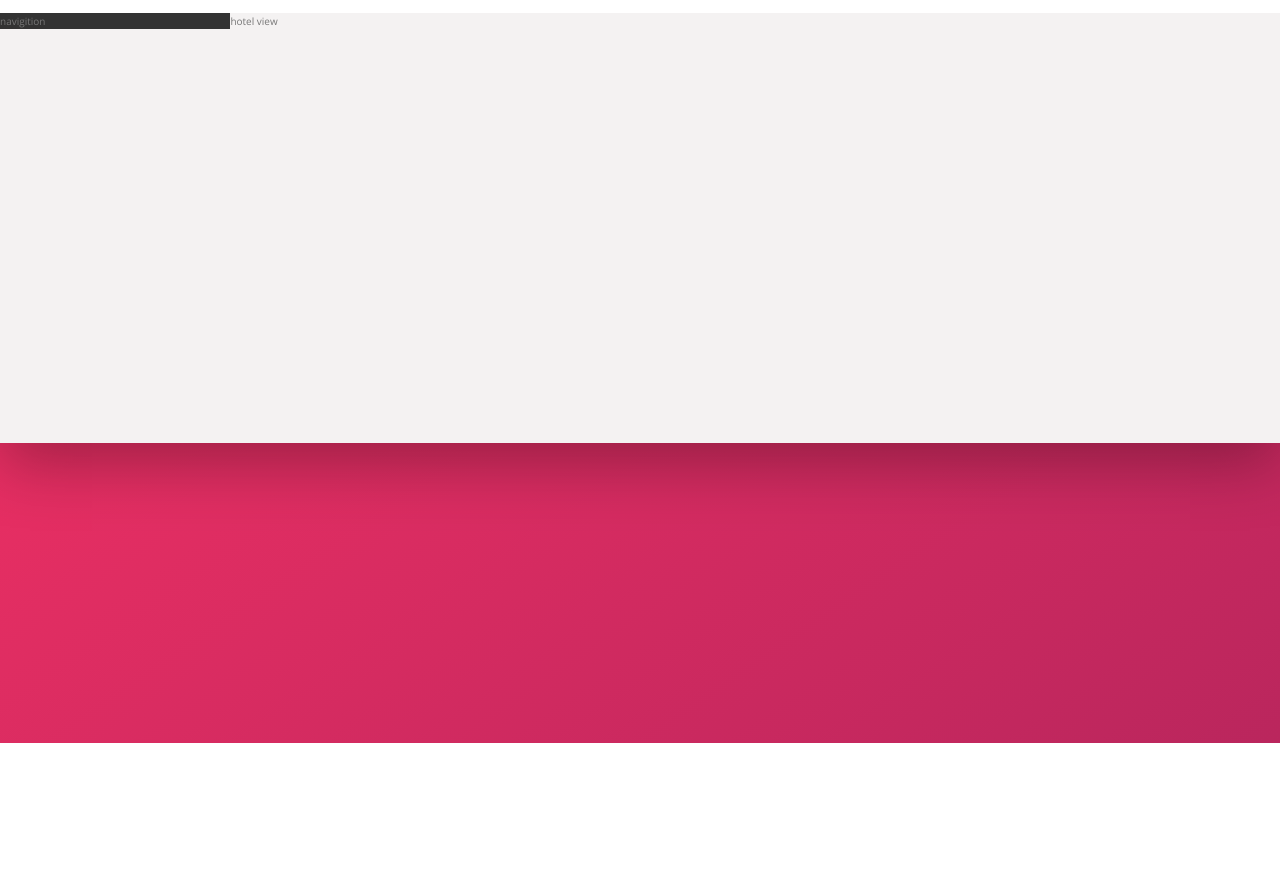
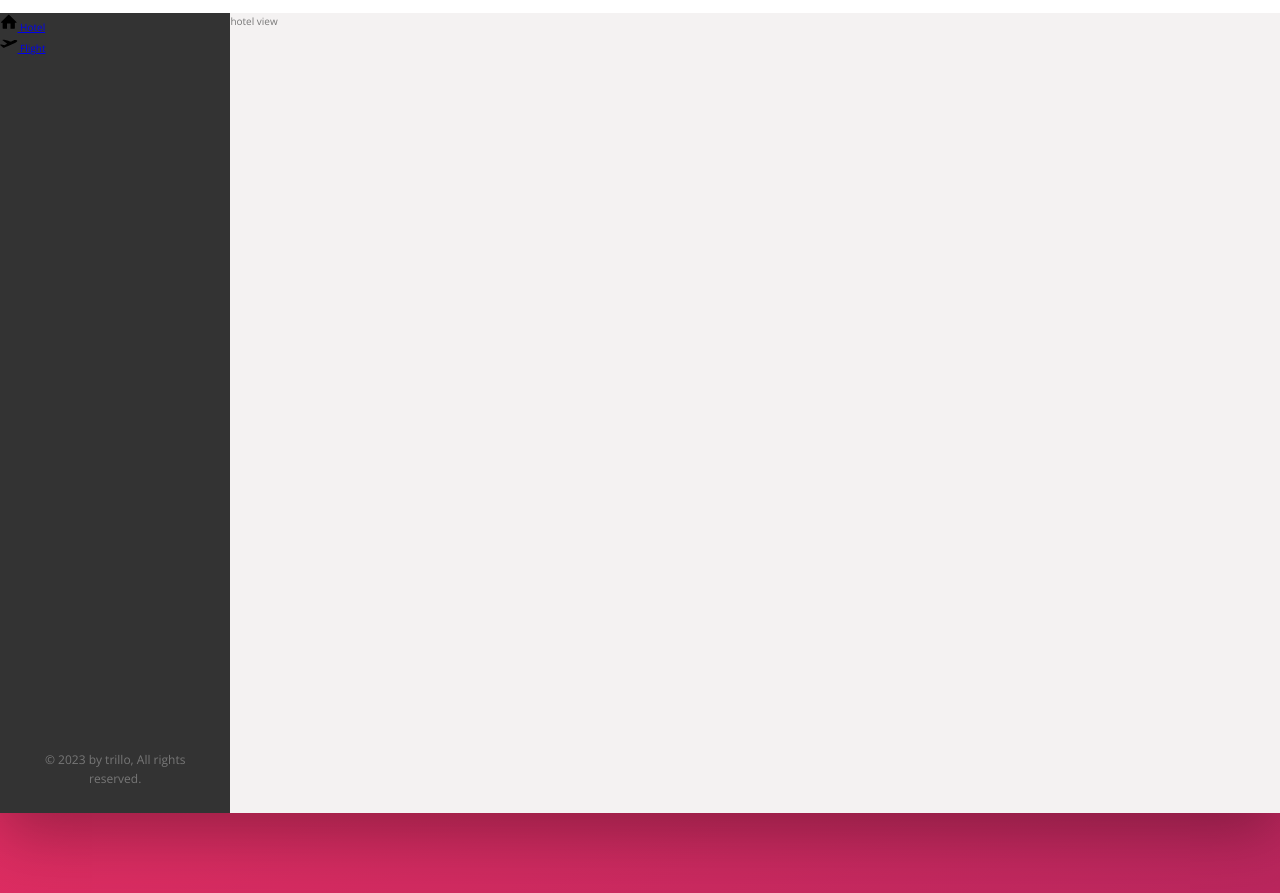
Before and after one commit to maadiab/trillo, a website: page index.html in a window 1280 px wide. Shown: the part 137-1030 px from the top of the page. Before the commit the page ends 880 px from the top, so only its background shows below. Drawn offline with nearby package versions, Linux system fonts and the light colour scheme.

Commit message:
start building sidebar navigation

```diff
--- a/index.html
+++ b/index.html
@@ -48,7 +48,28 @@
         <div class="content">
 
             <nav class="sidebar">
-                navigition
+                <ul class="side-nav">
+                    <li class="side-nav__item">
+                        <a href="#" class="side-nav__link">
+                            <svg class="side-nav__icon">
+                                <use xlink:href="img/sprite.svg#icon-home"></use>
+                            </svg>
+                            <span>Hotel</span>
+                        </a>
+                    </li>
+                    <li class="side-nav__item">
+                        <a href="#" class="side-nav__link">
+                            <svg class="side-nav__icon">
+                                <use xlink:href="img/sprite.svg#icon-aircraft-take-off"></use>
+                            </svg>
+                            <span>Flight</span>
+                        </a>
+                    </li>
+                </ul>
+
+                <div class="legal">
+                    &copy; 2023 by trillo, All rights reserved.
+                </div>
             </nav>
             <main class="hotel-view">
                 hotel view
--- a/sass/_components.scss
+++ b/sass/_components.scss
@@ -127,3 +127,35 @@
 
 
 }
+
+
+/////side nav
+
+
+.side-nav {
+
+
+
+    &__item {
+
+    }
+
+    &__link {
+
+    }
+
+    &__icon {
+        width: 1.75rem;
+        height: 1.75rem;
+    }
+}
+
+
+///
+
+.legal {
+    font-size: 1.2rem;
+    color: var(--color-Grey-dark-4);
+    text-align: center;
+    padding: 2.5rem;
+}
--- a/sass/_layout.scss
+++ b/sass/_layout.scss
@@ -1,16 +1,16 @@
-.container{
+.container {
     max-width: 128rem;
-margin:8rem auto;
-background-color:var(--color-Grey-light-2);
-box-shadow: 0 2rem 6rem rgba(0,0,0,.3);
+    margin: 8rem auto;
+    background-color: var(--color-Grey-light-2);
+    box-shadow: 0 2rem 6rem rgba(0, 0, 0, .3);
     min-height: 50rem;
 }
 
-.header{
+.header {
     font-size: 1.4rem;
-    height:7rem;
-background-color:#fff;
-border-bottom:var(--color-Grey-light-2);
+    height: 7rem;
+    background-color: #fff;
+    border-bottom: var(--color-Grey-light-2);
 
     display: flex;
     justify-content: space-between;
@@ -18,18 +18,23 @@ align-items: center;
 
 }
 
-.content{
+.content {
     display: flex;
 }
 
-.sidebar{
+.sidebar {
     background-color: var(--color-Grey-dark-1);
-flex:0 0 18%;
+    flex: 0 0 18%;
+
+display: flex;
+flex-direction: column;
+justify-content: space-between;
 
 }
 
 
 
-.hotel-view{
-flex:1;
+.hotel-view {
+    height: 80rem;
+    flex: 1;
 }
```
Also changed, not shown: css/style.css. Lines whose indentation alone changed are shown as unchanged.
